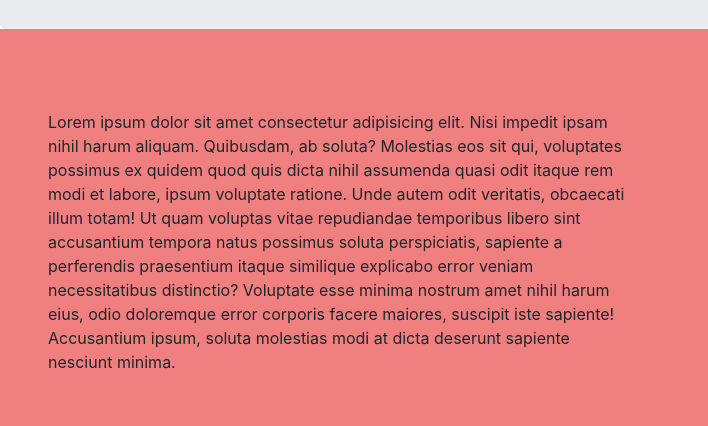
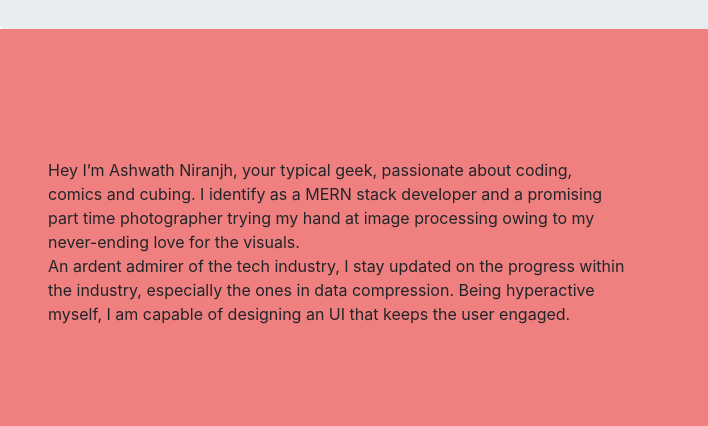
Before and after one commit to ashwathniranjh/ashwathniranjh.github.io, a plain HTML site: page index.html in a window 1280 px wide. Shown: the part 295-721 px from the top of the page, 0-708 px from the left. Drawn offline with nearby package versions, Linux system fonts and the light colour scheme.

Commit message:
Update index.html

```diff
--- a/index.html
+++ b/index.html
@@ -51,7 +51,11 @@
      <div class="container-fluid my-0 p-5" id = 'about' style = "background-color: lightcoral; ">
         <div class="row">
             <div class="col-sm-12 col-lg-6 d-flex align-items-center">
-                <p>Lorem ipsum dolor sit amet consectetur adipisicing elit. Nisi impedit ipsam nihil harum aliquam. Quibusdam, ab soluta? Molestias eos sit qui, voluptates possimus ex quidem quod quis dicta nihil assumenda quasi odit itaque rem modi et labore, ipsum voluptate ratione. Unde autem odit veritatis, obcaecati illum totam! Ut quam voluptas vitae repudiandae temporibus libero sint accusantium tempora natus possimus soluta perspiciatis, sapiente a perferendis praesentium itaque similique explicabo error veniam necessitatibus distinctio? Voluptate esse minima nostrum amet nihil harum eius, odio doloremque error corporis facere maiores, suscipit iste sapiente! Accusantium ipsum, soluta molestias modi at dicta deserunt sapiente nesciunt minima.</p>
+              <p>
+              Hey I’m Ashwath Niranjh, your typical geek, passionate about coding, comics and cubing. I identify as a MERN stack developer and a promising part time photographer trying my hand at image processing owing to my never-ending love for the visuals.
+               <br>
+                An ardent admirer of the tech industry, I stay updated on the progress within the industry, especially the ones in data compression. Being hyperactive myself, I am capable of designing an UI that keeps the user engaged.
+              </p>
             </div>
 
             <div class="col-sm-12 col-lg-6 text-center">
```
